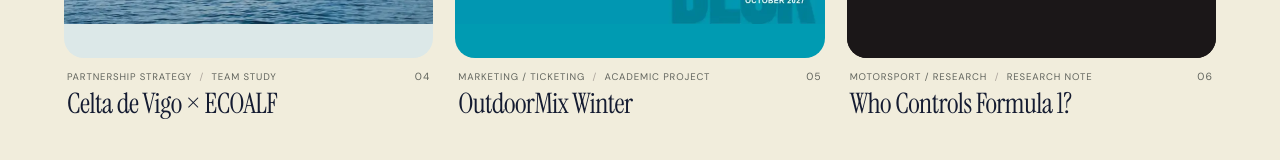
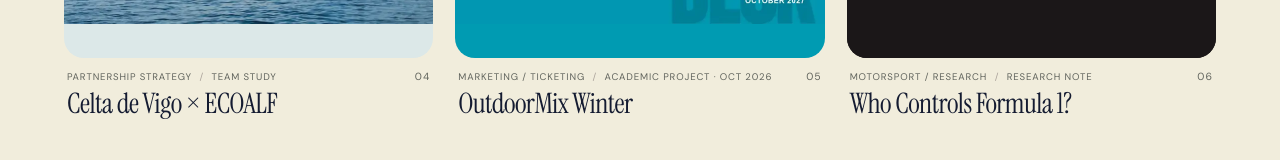
Before and after one commit to martalavina/marta-archive-portfolio, a Next.js app: page /archive in a window 1280 px wide. Shown: the part 1243-1403 px from the top of the page. Built offline with nearby package versions, Linux system fonts and the light colour scheme.

Commit message:
Clarify OutdoorMix was created in October 2026

```diff
--- a/app/archive/page.js
+++ b/app/archive/page.js
@@ -53,7 +53,7 @@ const projects = [
     title: 'OutdoorMix Winter',
     number: '05',
     discipline: 'Marketing / Ticketing',
-    type: 'Academic project',
+    type: 'Academic project · Oct 2026',
     image: '/home-v2/cover-outdoormix.webp',
     coverClass: 'work-card-outdoormix',
     href: '/archive/outdoormix-winter',
```
